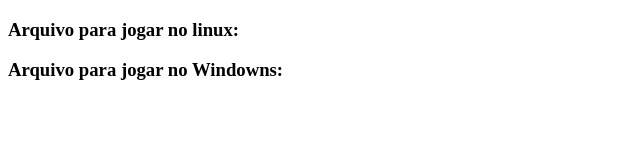
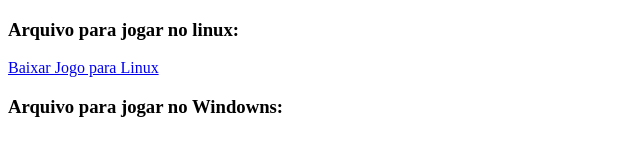
Before and after one commit to pabloportuga/SiteNoGithub, a plain HTML site: page index.html in a window 1280 px wide. Shown: the whole page, without its empty margins (0-640 px from the left). Drawn offline with Linux system fonts and the light colour scheme.

Commit message:
download

```diff
--- a/index.html
+++ b/index.html
@@ -9,6 +9,10 @@
 <body>
 
 	<h3>Arquivo para jogar no linux: </h3>
+	<a href="https://pabloportuga.github.io/jogo_no_linux.zip">Baixar Jogo para Linux </a>
+
+
+
 
 
 
```
